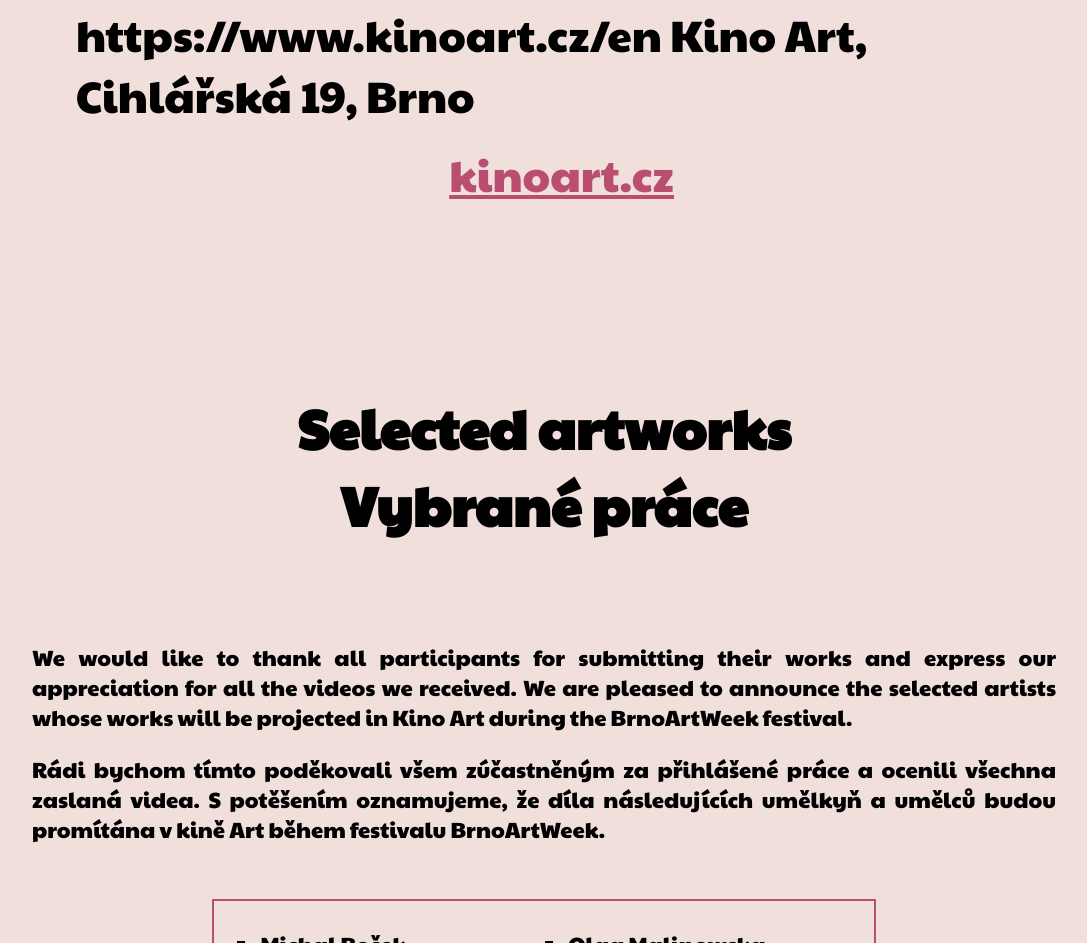
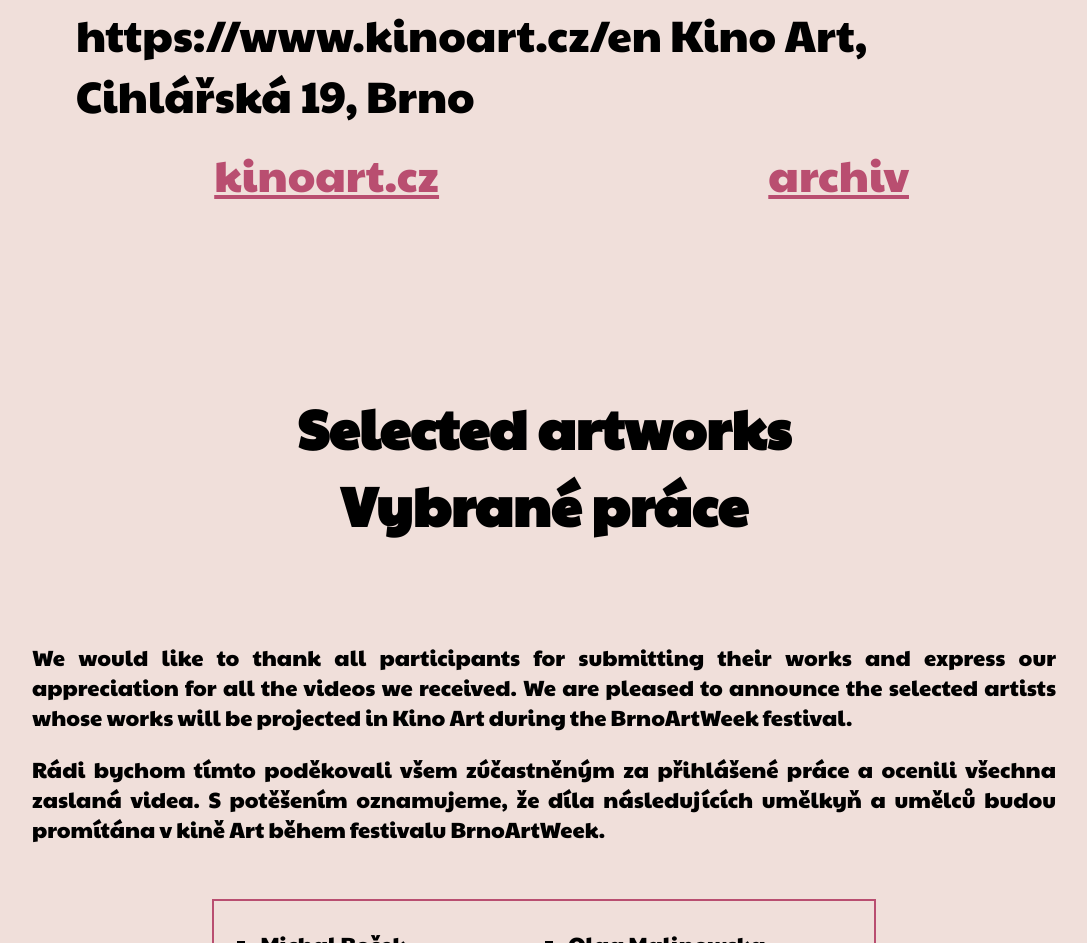
Before and after one commit to Andrej-Bruzenak/yeskino-website, a plain HTML site: page index.html in a window 1280 px wide. Shown: the part 2848-3791 px from the top of the page, without its empty margins (96-1183 px from the left). Drawn offline with Linux system fonts and the light colour scheme.

Commit message:
Added link to archive

```diff
--- a/index.html
+++ b/index.html
@@ -64,6 +64,12 @@
         <div class="nav-item">
           <div>
             <span><a href="https://www.kinoart.cz/cs">kinoart.cz</a></span>
+          </div>
+        </div>
+
+        <div class="nav-item">
+          <div>
+            <span><a href="https://scalnivideo.janafrancova.cz/">archiv</a></span>
           </div>
         </div>
       </nav>
```
